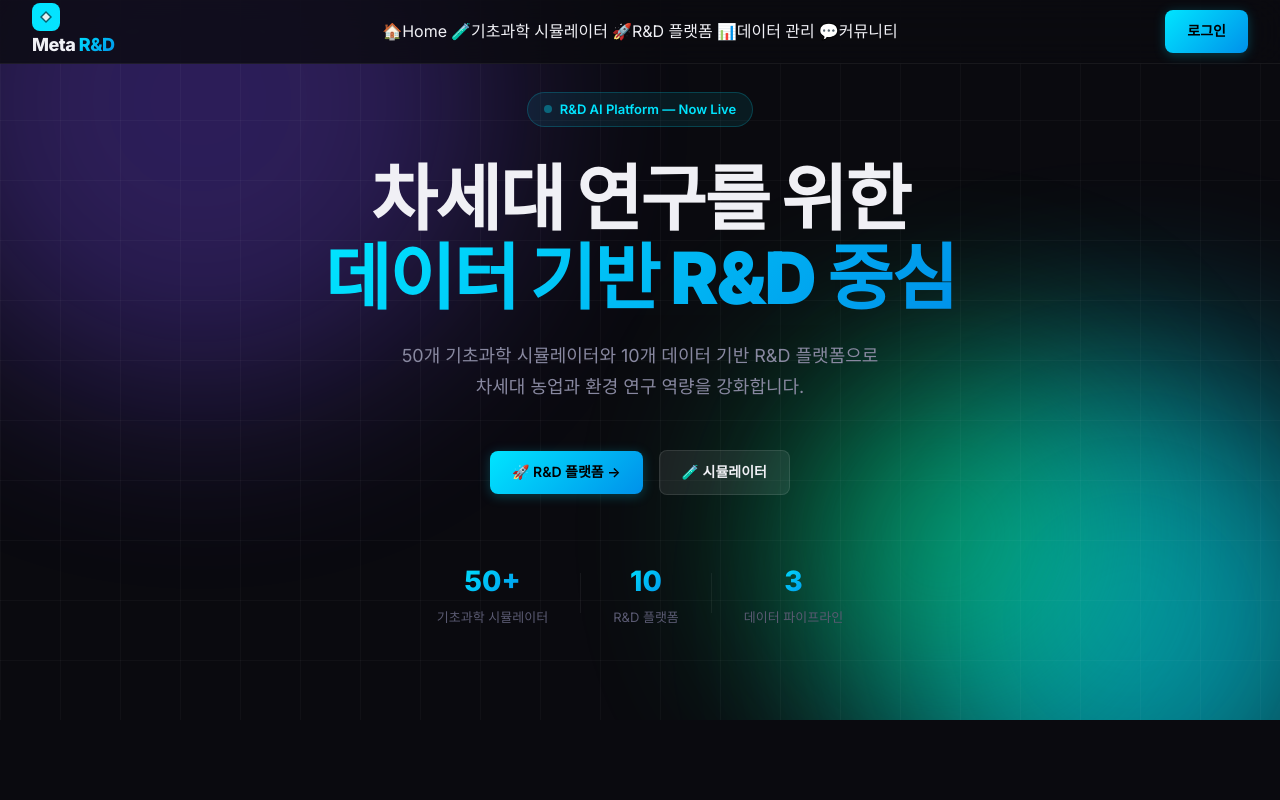
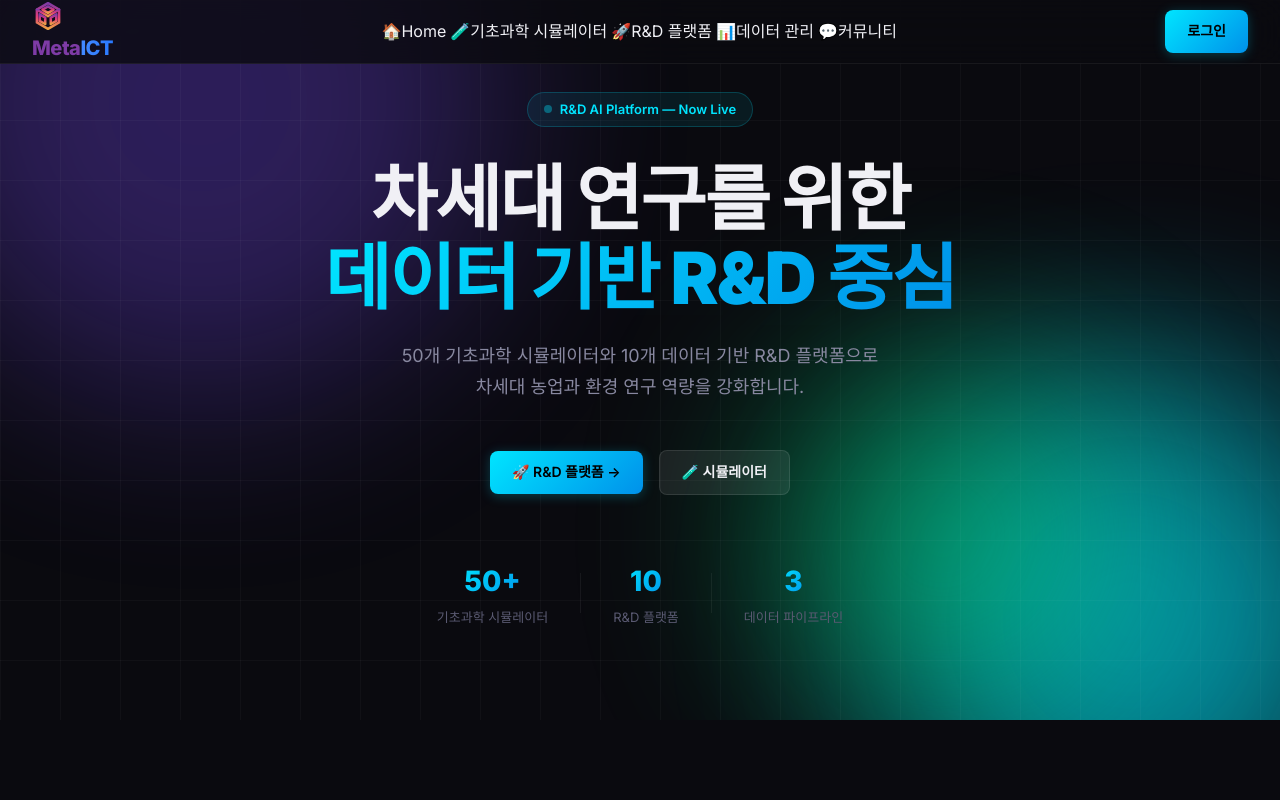
Before and after one commit to ochangmin/metaictai, a Next.js app in the folder ai-platform/: page / in a window 1280 px wide. Shown: the top 800 px of the page. Built offline with nearby package versions, Linux system fonts and the light colour scheme; no server answers.

Commit message:
style: Apply requested Isometric Logo to the main Navbar

```diff
--- a/ai-platform/src/components/Navbar.tsx
+++ b/ai-platform/src/components/Navbar.tsx
@@ -23,19 +23,26 @@ export default function Navbar() {
       <div className="navbar-inner">
         <Link href="/" className="navbar-brand">
           <div className="brand-icon">
-            <svg width="28" height="28" viewBox="0 0 28 28" fill="none">
-              <rect width="28" height="28" rx="8" fill="url(#brand-grad)" />
-              <path d="M8 14L14 8L20 14L14 20L8 14Z" fill="#0a0a0f" fillOpacity="0.6" />
-              <path d="M14 10L18 14L14 18L10 14L14 10Z" fill="#fff" fillOpacity="0.9" />
+            <svg width="32" height="32" viewBox="0 0 100 100" fill="none" xmlns="http://www.w3.org/2000/svg">
               <defs>
-                <linearGradient id="brand-grad" x1="0" y1="0" x2="28" y2="28">
-                  <stop stopColor="#00e5ff" />
-                  <stop offset="1" stopColor="#b388ff" />
+                <linearGradient id="nav-brand-grad" x1="0%" y1="0%" x2="0%" y2="100%">
+                  <stop offset="0%" stopColor="#7e3ba6" />
+                  <stop offset="50%" stopColor="#df3a7a" />
+                  <stop offset="100%" stopColor="#eda344" />
                 </linearGradient>
               </defs>
+              <g stroke="url(#nav-brand-grad)" strokeWidth="8" strokeLinejoin="round" strokeLinecap="round">
+                <polygon points="50,10 84.64,30 84.64,70 50,90 15.36,70 15.36,30" />
+                <line x1="50" y1="50" x2="84.64" y2="30" />
+                <line x1="50" y1="50" x2="50" y2="90" />
+                <line x1="50" y1="50" x2="15.36" y2="30" />
+                <polygon points="50,20 67.32,30 50,40 32.68,30" />
+                <polygon points="75.98,45 75.98,65 58.66,75 58.66,55" />
+                <polygon points="24.02,45 41.34,55 41.34,75 24.02,65" />
+              </g>
             </svg>
           </div>
-          <span className="brand-text">Meta<span className="brand-ai"> R&D</span></span>
+          <span className="brand-text">Meta<span className="brand-ai">ICT</span></span>
         </Link>
 
         <div className={`navbar-links ${mobileOpen ? 'open' : ''}`}>
@@ -105,12 +112,13 @@ export default function Navbar() {
           align-items: center;
         }
         .brand-text {
-          font-size: 18px;
+          font-size: 20px;
           font-weight: 800;
           letter-spacing: -0.5px;
+          color: #7e3ba6;
         }
         .brand-ai {
-          background: var(--gradient-cyan);
+          background: linear-gradient(90deg, #448aff, #2979ff);
           -webkit-background-clip: text;
           -webkit-text-fill-color: transparent;
           background-clip: text;
```
